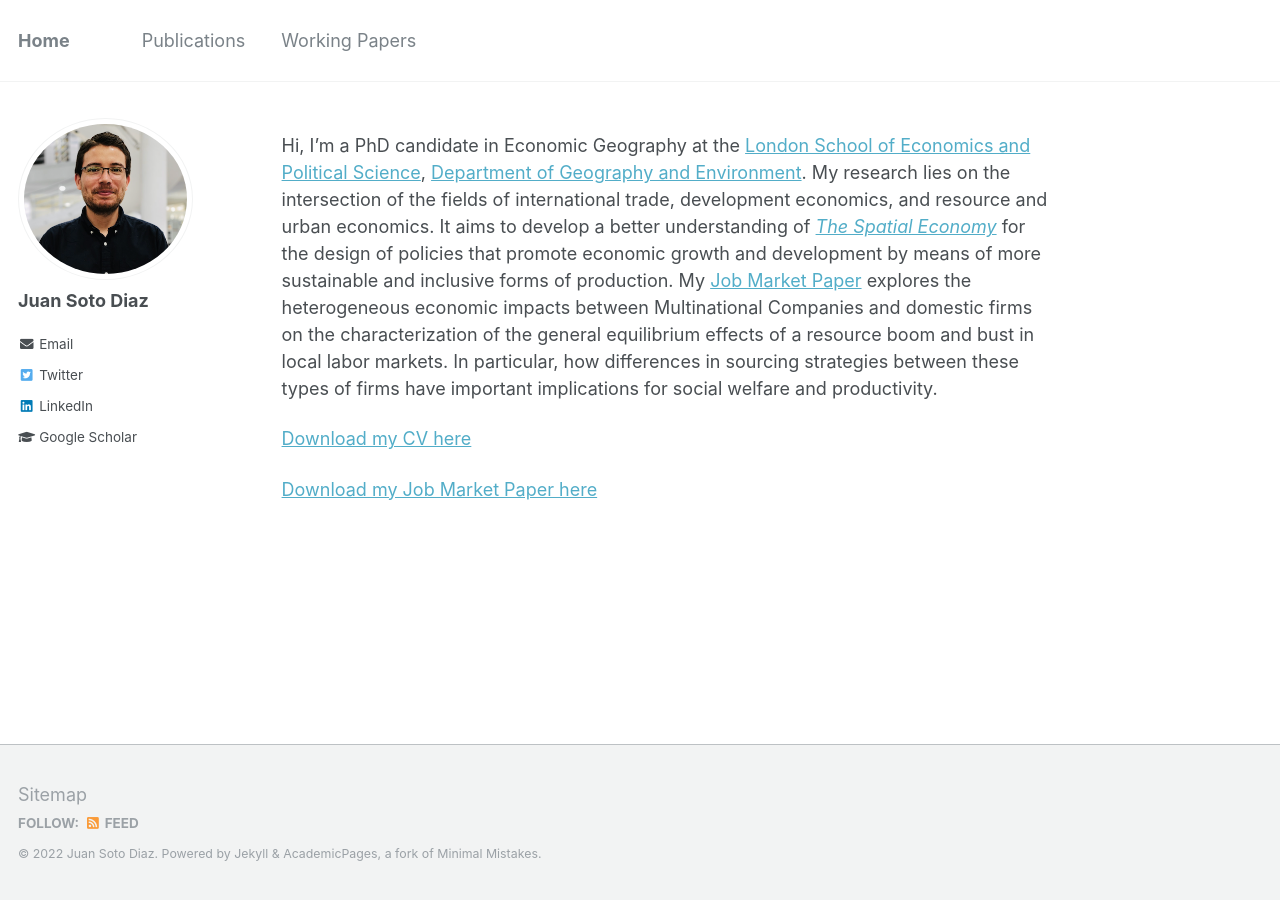
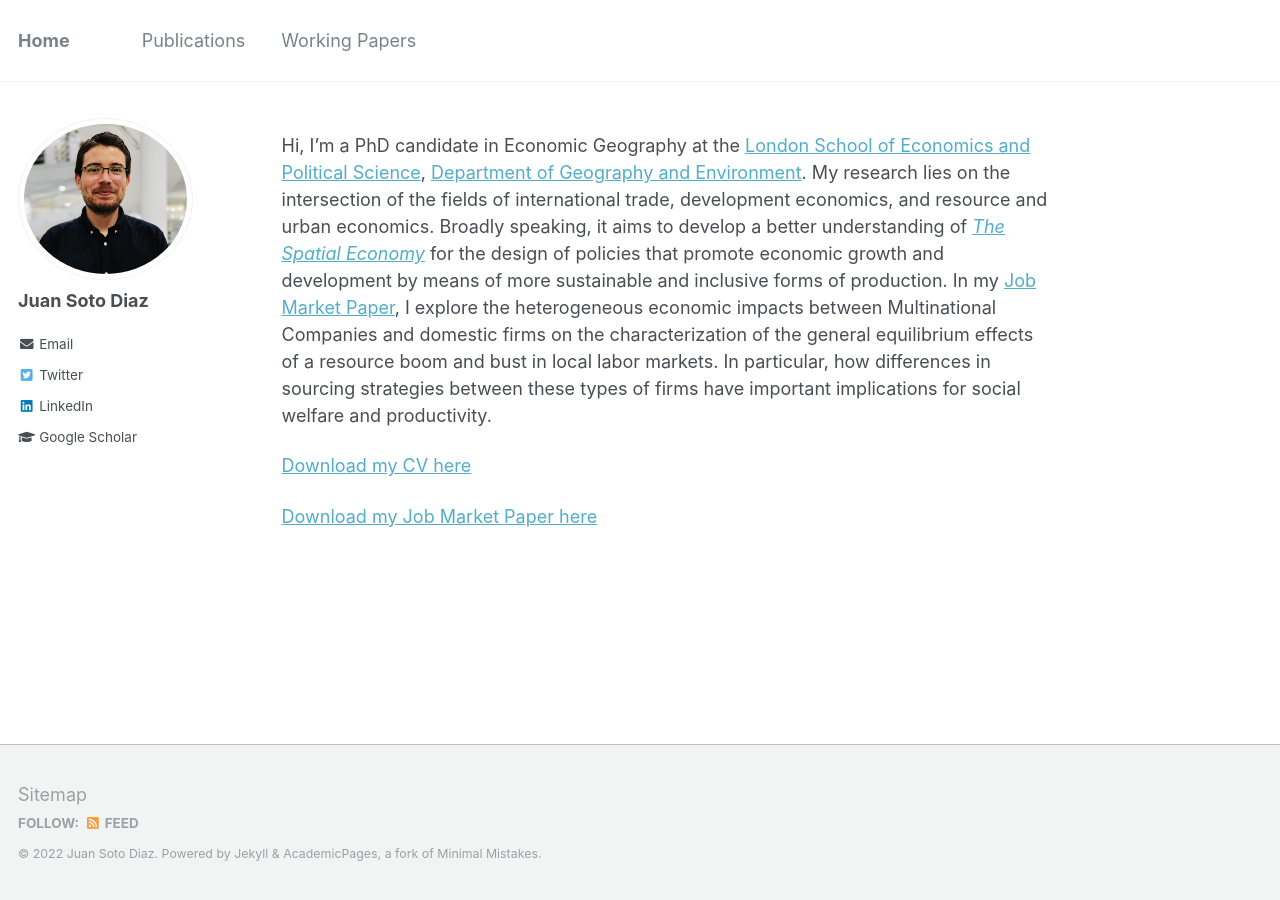
Before and after one commit to pedrofierroz87/pedrofierroz87.github.io, a Jekyll site: the page built from _pages/about.md, in a window 1280 px wide. Built offline with Jekyll 4.4.1, drawn with Linux system fonts in a browser that asks for light colours.

Commit message:
Update about.md

```diff
--- a/_pages/about.md
+++ b/_pages/about.md
@@ -8,7 +8,7 @@ redirect_from:
   - /about.html
 ---
 
-Hi, I'm a PhD candidate in Economic Geography at the [London School of Economics and Political Science](https://lse.ac.uk), [Department of Geography and Environment](https://www.lse.ac.uk/geography-and-environment). My research lies on the intersection of the fields of international trade, development economics, and resource and urban economics. It aims to develop a better understanding of [<i>The Spatial Economy</i>](https://www.aeaweb.org/articles?id=10.1257/jel.20181414) for the design of policies that promote economic growth and development by means of more sustainable and inclusive forms of production. My [Job Market Paper](https://onlinelibrary.wiley.com/doi/epdf/10.1111/jors.12269) explores the heterogeneous economic impacts between Multinational Companies and domestic firms on the characterization of the general equilibrium effects of a resource boom and bust in local labor markets. In particular, how differences in sourcing strategies between these types of firms have important implications for social welfare and productivity.
+Hi, I'm a PhD candidate in Economic Geography at the [London School of Economics and Political Science](https://lse.ac.uk), [Department of Geography and Environment](https://www.lse.ac.uk/geography-and-environment). My research lies on the intersection of the fields of international trade, development economics, and resource and urban economics. Broadly speaking, it aims to develop a better understanding of [<i>The Spatial Economy</i>](https://www.aeaweb.org/articles?id=10.1257/jel.20181414) for the design of policies that promote economic growth and development by means of more sustainable and inclusive forms of production. In my [Job Market Paper](https://onlinelibrary.wiley.com/doi/epdf/10.1111/jors.12269), I explore the heterogeneous economic impacts between Multinational Companies and domestic firms on the characterization of the general equilibrium effects of a resource boom and bust in local labor markets. In particular, how differences in sourcing strategies between these types of firms have important implications for social welfare and productivity.
 
 [Download my CV here](https://onlinelibrary.wiley.com/doi/epdf/10.1111/jors.12269)
 
```
